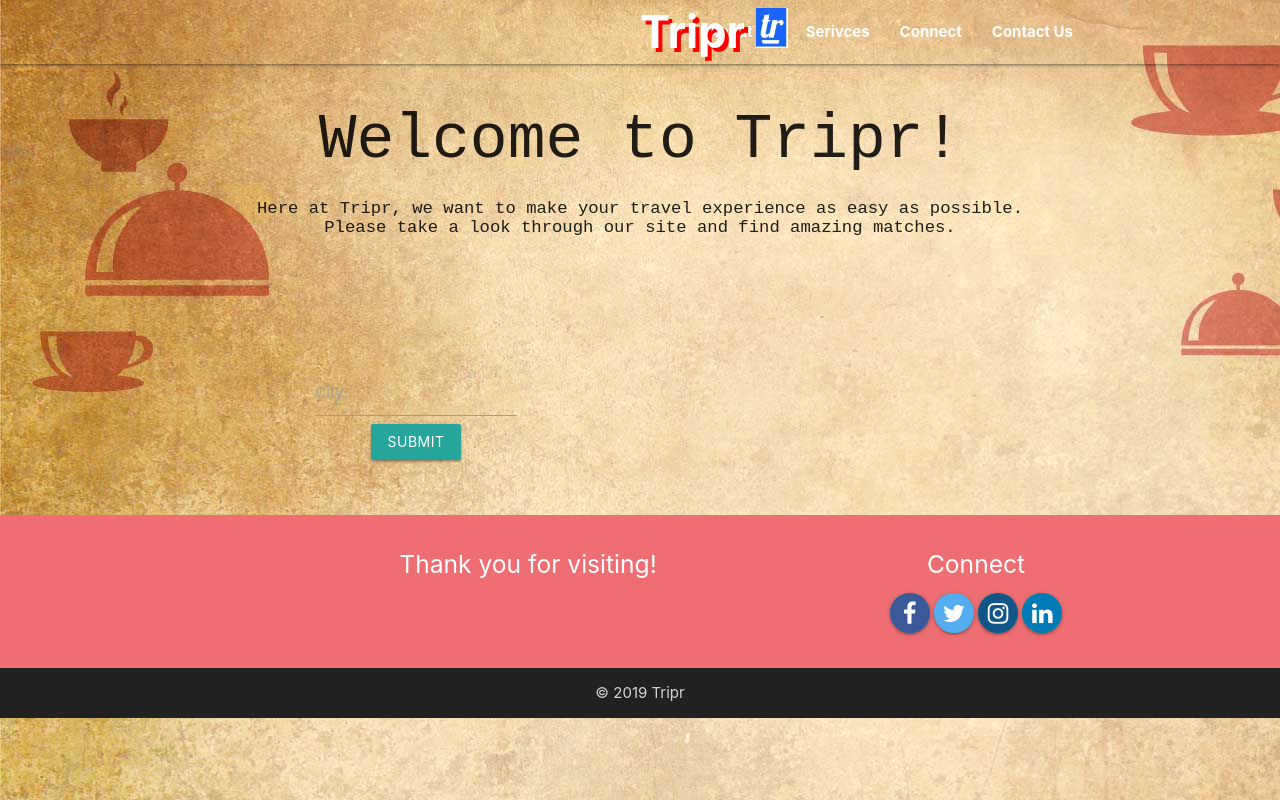
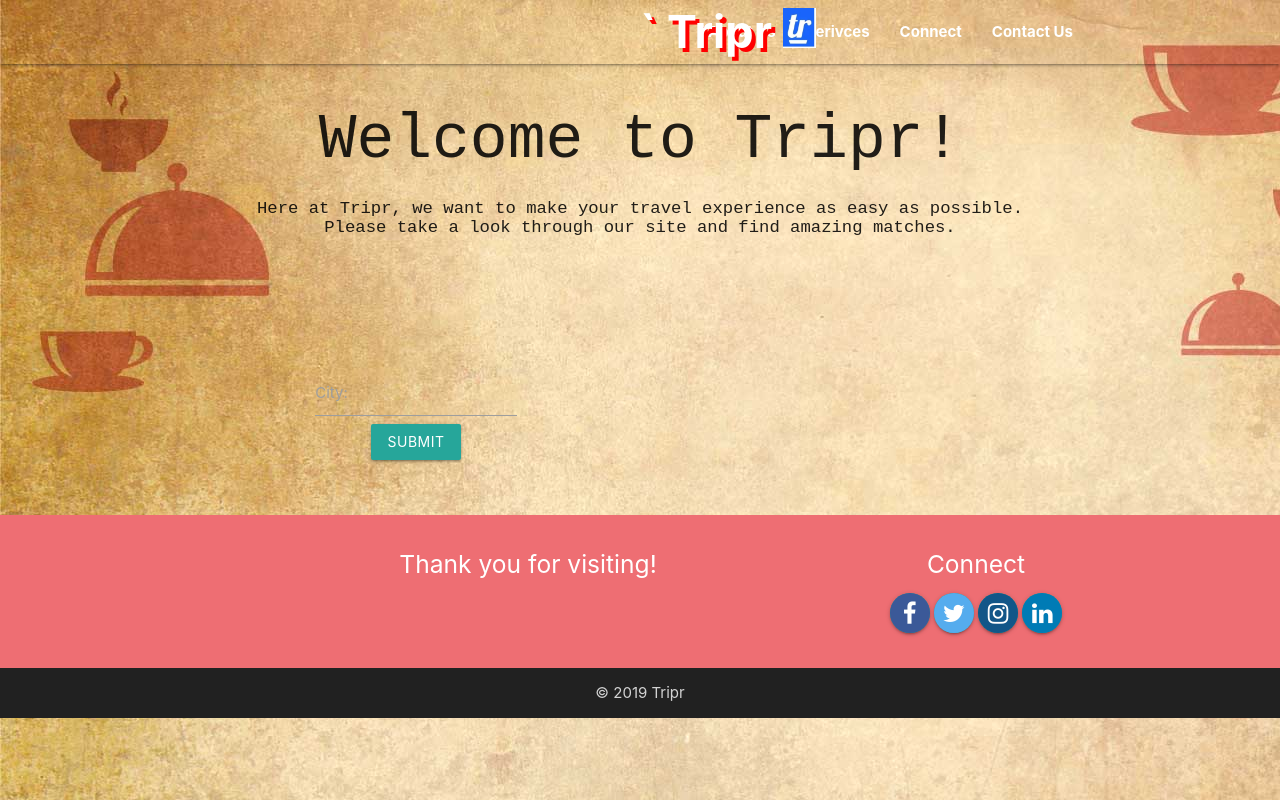
Before and after one commit to tripr-project/tripr, a plain HTML site: page index.html in a window 1280 px wide. Drawn offline with nearby package versions, Linux system fonts and the light colour scheme.

Commit message:
committing before merging with master

```diff
--- a/index.html
+++ b/index.html
@@ -31,7 +31,7 @@
 
   <nav class="nav-wrapper transparent">
     <div class="container">
-      <a id="logo" href="" class="brand-logo">
+      <a id="logo" href="" class="brand-logo">`
         Tripr
       <img id="logo-img" src="./assets/images/logo.jpg" alt="">
       </a>
```
Also changed, not shown: 1 other file.
